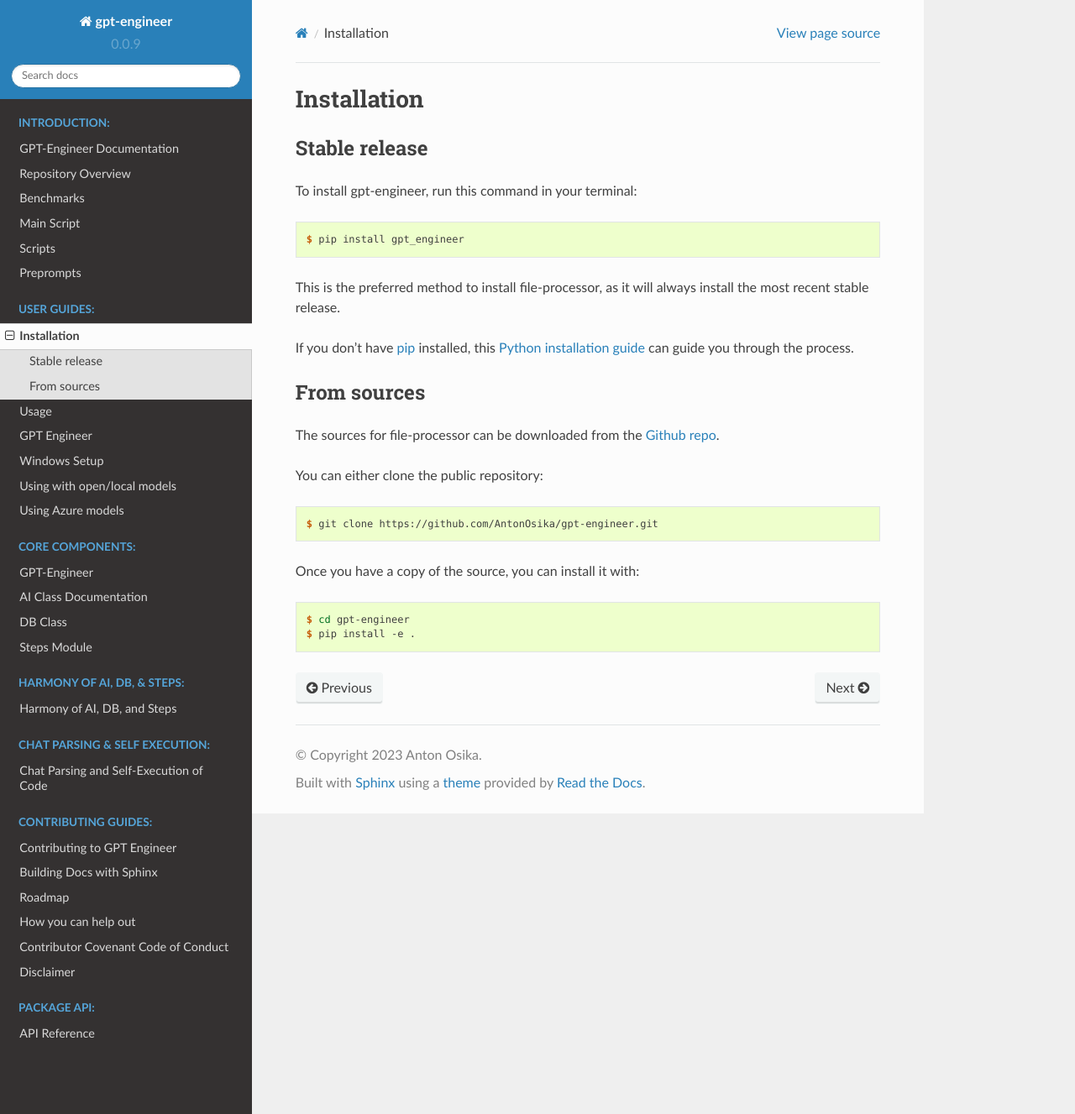
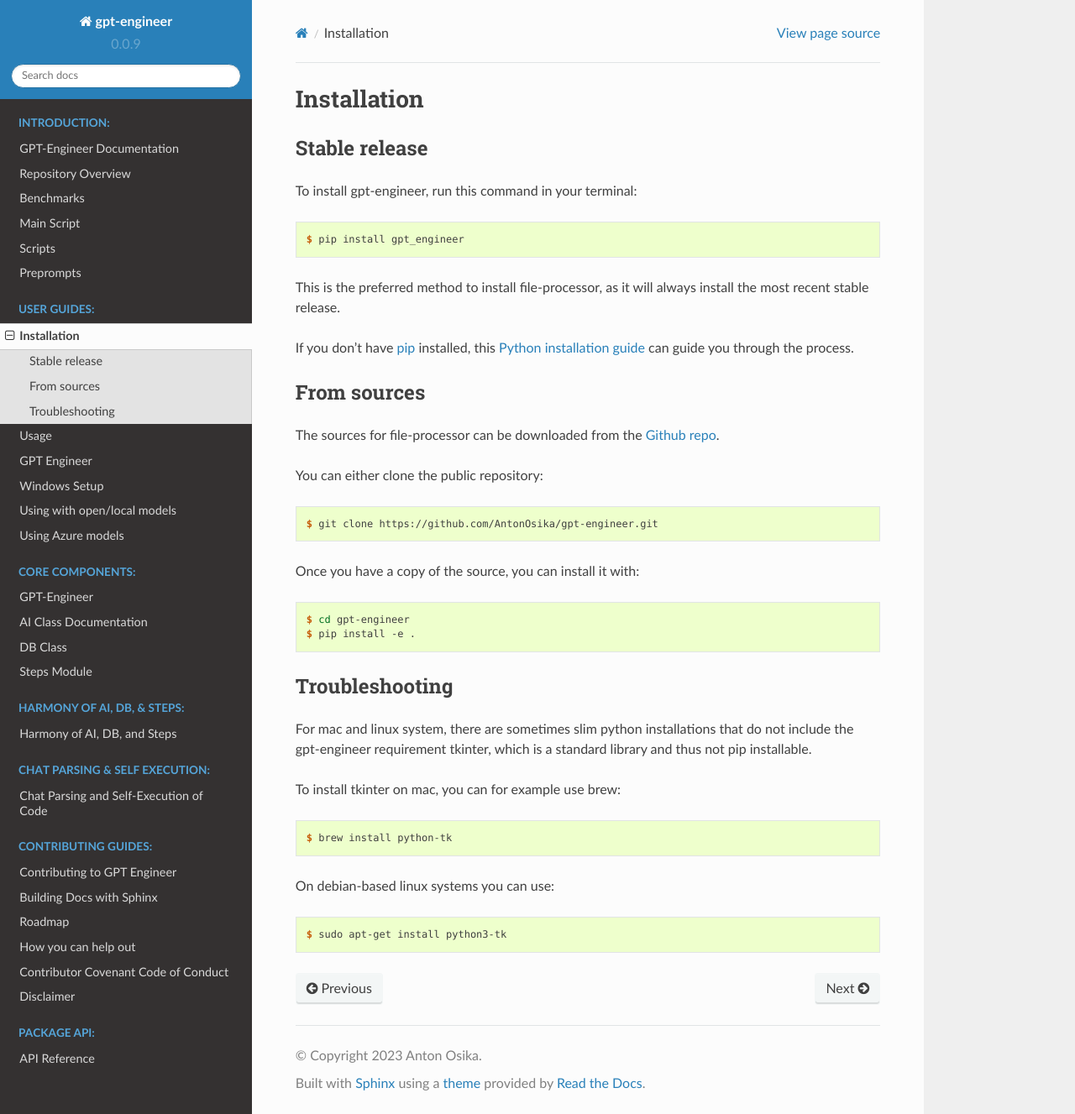
Before and after one commit to juberuu/gpt-engineer, a Sphinx documentation site: the page built from docs/installation.rst, in a window 1280 px wide and 1327 px high. Shown: the whole window at 84% size. Built offline with Sphinx 7.4.7 and the Read the Docs theme 2.0.0, drawn with Linux system fonts in a browser that asks for light colours.

Commit message:
tkinter install documentation entry (#675)

```diff
--- a/docs/installation.rst
+++ b/docs/installation.rst
@@ -43,3 +43,20 @@ Once you have a copy of the source, you can install it with:
 
 
 .. _Github repo: https://github.com/AntonOsika/gpt-engineer.git
+
+Troubleshooting
+-------------
+
+For mac and linux system, there are sometimes slim python installations that do not include the gpt-engineer requirement tkinter, which is a standard library and thus not pip installable.
+
+To install tkinter on mac, you can for example use brew:
+
+.. code-block:: console
+
+    $ brew install python-tk
+
+On debian-based linux systems you can use:
+
+.. code-block:: console
+
+    $ sudo apt-get install python3-tk
```
